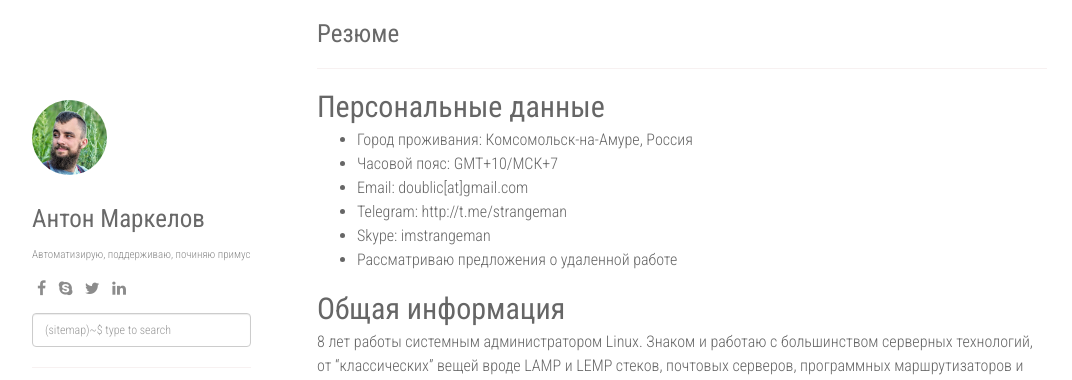
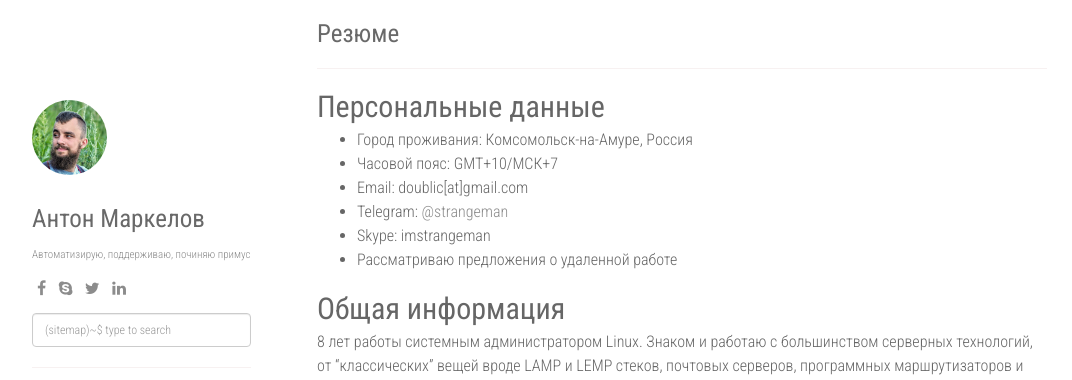
Before and after one commit to strangeman/strangeman.github.io, a Jekyll site: the page built from resume.md, in a window 1280 px wide and 900 px high. Shown: the top 380 px of the window, without its empty margins (53-1125 px from the left). Built offline with Jekyll 4.4.1, drawn with Linux system fonts in a browser that asks for light colours; nearby versions of some CDN libraries; some of the changed lines change nothing that is shown.

Commit message:
make telegram link clickable

```diff
--- a/resume.md
+++ b/resume.md
@@ -8,7 +8,7 @@
 * Город проживания: Комсомольск-на-Амуре, Россия
 * Часовой пояс: GMT+10/МСК+7
 * Email: doublic[at]gmail.com
-* Telegram: http://t.me/strangeman
+* Telegram: [@strangeman](https://t.me/strangeman)
 * Skype: imstrangeman
 * Рассматриваю предложения о удаленной работе
 
```
